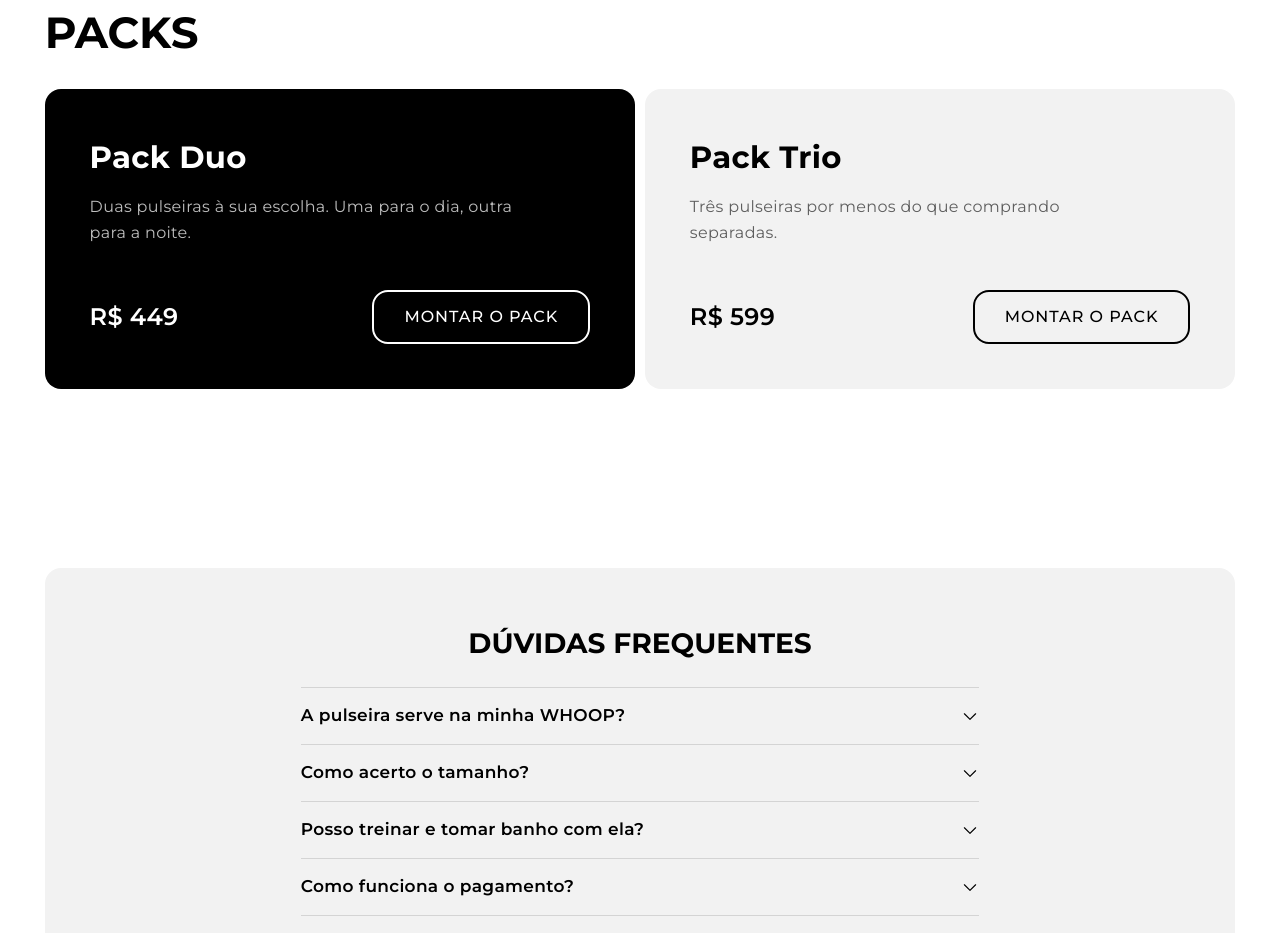
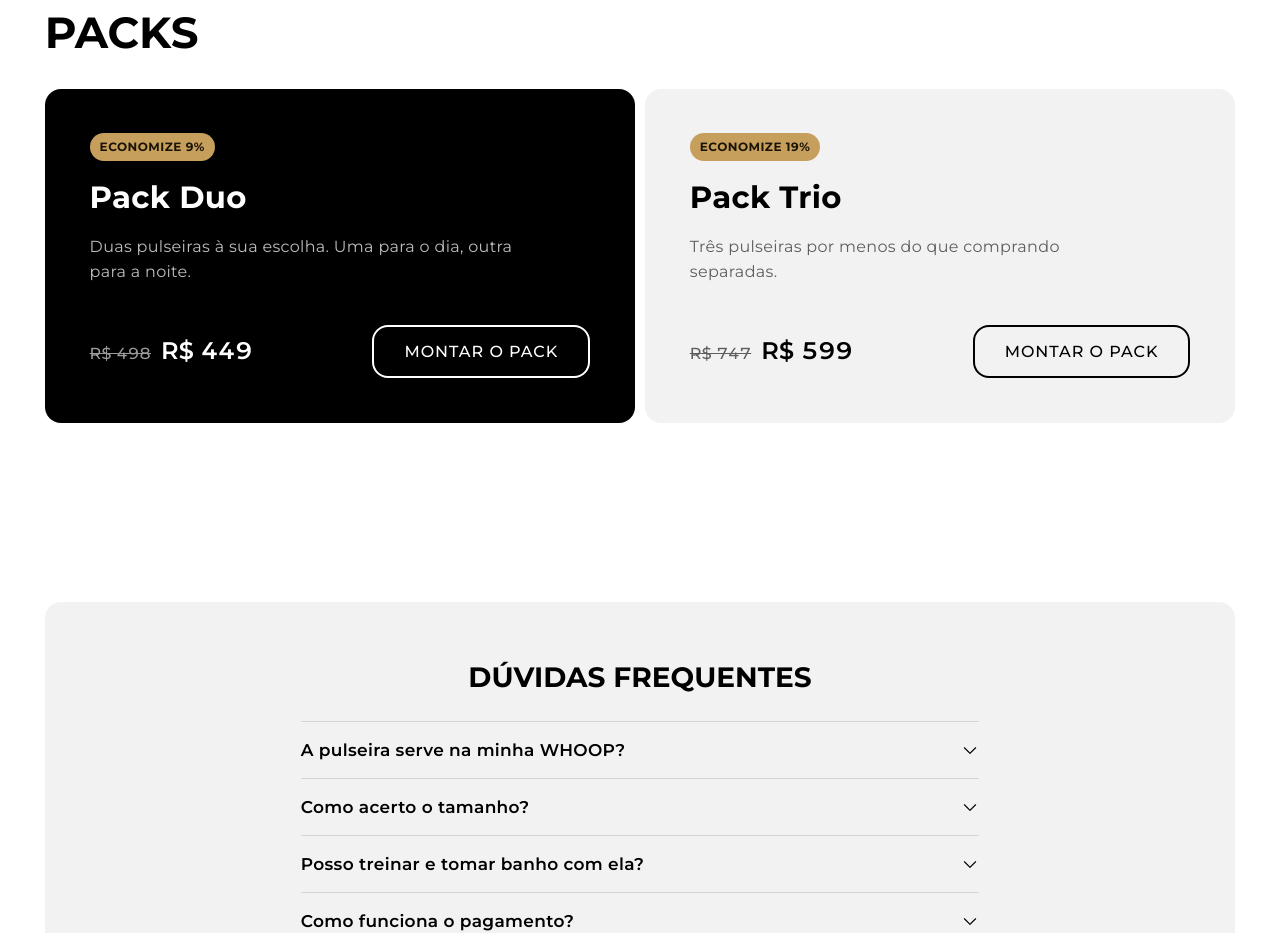
Before and after one commit to gustavocarmame-web/gm-niche, a React (Vite) app: page / in a window 1280 px wide. Shown: the part 5180-6113 px from the top of the page. Built offline with nearby package versions, Linux system fonts and the light colour scheme.

Commit message:
Mostra a economia em % nos packs
Selo Economize X% e preço separado riscado nos cards de pack e na página de montar o pack. Calculado a partir do preço unitário e arredondado para baixo.

Co-Authored-By: Claude Opus 5 (1M context) <noreply@anthropic.com>

```diff
--- a/src/App.jsx
+++ b/src/App.jsx
@@ -1,6 +1,6 @@
 import { useEffect, useRef, useState } from 'react'
 import { ArrowLeft, CaretLeft, CaretRight, Check, Handbag, List, Minus, Plus, Trash, X } from '@phosphor-icons/react'
-import { products, packs, faqs, formatPrice, findProduct, findPack, CHECKOUT_URL, SERIES, COMPATIBILITY, FINISH_SWATCH, BEST_SELLER_IDS, SERIES_COVER, WHOOP_MODELS } from './data/products.js'
+import { products, packs, faqs, formatPrice, findProduct, findPack, CHECKOUT_URL, SERIES, COMPATIBILITY, FINISH_SWATCH, BEST_SELLER_IDS, SERIES_COVER, WHOOP_MODELS, packSavings } from './data/products.js'
 import { Link, useRoute, useTitle } from './router.jsx'
 import { CartProvider, useCart } from './cart.jsx'
 
@@ -445,23 +445,39 @@ function Categories() {
   )
 }
 
+// Pack price with the separate-purchase total struck through, for screen readers read as a sentence.
+function PackPrice({ pk, save }) {
+  if (save.amount <= 0) return <b className="pack-price">{formatPrice(pk.price)}</b>
+  return (
+    <span className="pack-price">
+      <s aria-hidden="true">{formatPrice(save.full)}</s>
+      <b>{formatPrice(pk.price)}</b>
+      <span className="visually-hidden">{`De ${formatPrice(save.full)} por ${formatPrice(pk.price)}, economia de ${formatPrice(save.amount)}`}</span>
+    </span>
+  )
+}
+
 function Packs() {
   return (
     <section className="section" id="packs">
       <h2 className="section-title">Packs</h2>
       <div className="packs">
-        {packs.map((pk) => (
+        {packs.map((pk) => {
+          const save = packSavings(pk)
+          return (
           <div key={pk.id} className={`pack ${pk.dark ? 'dark' : ''}`}>
             <div>
+              {save.percent > 0 && <span className="save-badge">Economize {save.percent}%</span>}
               <h3>{pk.name}</h3>
               <p>{pk.copy}</p>
             </div>
             <div className="pack-foot">
-              <b>{formatPrice(pk.price)}</b>
+              <PackPrice pk={pk} save={save} />
               <Link to={`/pack/${pk.id}`} className={`btn ${pk.dark ? 'light' : ''}`}>Montar o pack</Link>
             </div>
           </div>
-        ))}
+          )
+        })}
       </div>
     </section>
   )
@@ -739,6 +755,7 @@ function PackPage({ id }) {
     <article className="section pack-page">
       <BackLink />
       <div className="pack-page-head">
+        {packSavings(pk).percent > 0 && <span className="save-badge">Economize {packSavings(pk).percent}%</span>}
         <h1>{pk.name}</h1>
         <p>{pk.copy} Escolha {pk.size} modelos diferentes. Os packs saem com fecho prata.</p>
       </div>
@@ -771,7 +788,7 @@ function PackPage({ id }) {
           <span>{names.length ? names.join(', ') : 'Nenhum modelo escolhido'}</span>
         </div>
         <div className="pack-bar-buy">
-          <b>{formatPrice(pk.price)}</b>
+          <PackPrice pk={pk} save={packSavings(pk)} />
           <button className="btn solid" disabled={!full} onClick={addPack}>Adicionar ao carrinho</button>
         </div>
       </div>
--- a/src/data/products.js
+++ b/src/data/products.js
@@ -97,6 +97,14 @@ export const packs = [
   },
 ]
 
+// Economia do pack em relação a comprar as pulseiras separadas. Arredonda para baixo
+// para nunca anunciar um desconto maior que o real.
+export function packSavings(pk) {
+  const full = pk.size * DEFAULT_PRICE
+  const amount = Math.max(0, full - pk.price)
+  return { full, amount, percent: full ? Math.floor((amount / full) * 100) : 0 }
+}
+
 export const findProduct = (id) => products.find((p) => p.id === id)
 export const productImage = (id) => findProduct(id)?.thumb
 export const findPack = (id) => packs.find((p) => p.id === id)
--- a/src/store.css
+++ b/src/store.css
@@ -376,3 +376,16 @@
 .collection-page { display: flex; flex-direction: column; gap: 8px; padding-top: 20px; }
 .collection-page .section-title { margin: 4px 0 12px; }
 @media (min-width: 768px) { .collection-page { padding-top: 32px; } }
+
+/* Pack savings: percentage badge + struck-through separate price */
+.save-badge {
+  display: inline-block; margin-bottom: 12px; padding: 4px 10px; border-radius: 999px;
+  background: var(--gold); color: #1a1406; font-size: 12px; font-weight: 700; letter-spacing: 0.04em; text-transform: uppercase;
+}
+.pack-price { display: inline-flex; align-items: baseline; gap: 10px; flex-wrap: wrap; font-variant-numeric: tabular-nums; }
+.pack-price s { font-size: 16px; font-weight: 500; color: var(--graphite); }
+.pack.dark .pack-price s { color: #9a9a9a; }
+.pack-foot .pack-price b { font-size: 24px; font-weight: 600; }
+.pack-bar-buy .pack-price s { font-size: 14px; }
+.pack-page-head .save-badge { margin-bottom: 10px; }
+.visually-hidden { position: absolute; width: 1px; height: 1px; margin: -1px; padding: 0; overflow: hidden; clip: rect(0 0 0 0); white-space: nowrap; border: 0; }
```
